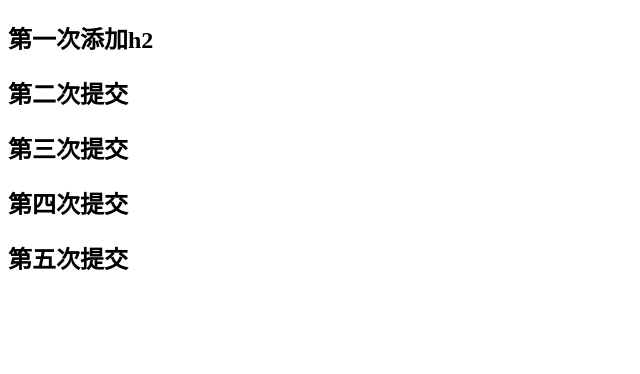
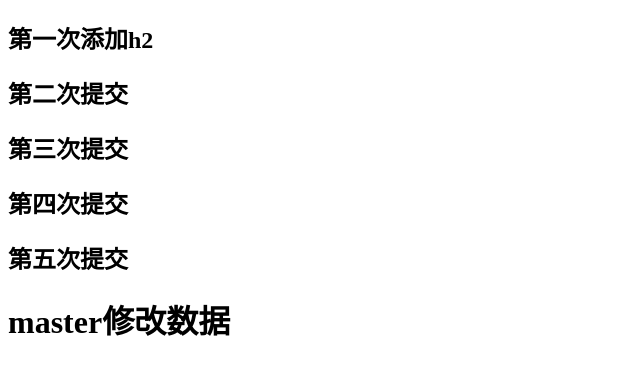
Before and after one commit to gzw1151/day01, a plain HTML site: page index.html in a window 1280 px wide. Shown: the whole page, without its empty margins (0-640 px from the left). Drawn offline with Linux system fonts and the light colour scheme.

Commit message:
‘master修改程序’

```diff
--- a/index.html
+++ b/index.html
@@ -15,6 +15,7 @@
 
     <h2>第四次提交</h2>
     <h2>第五次提交</h2>
+    <h1>master修改数据</h1>
 
 </body>
 
```
